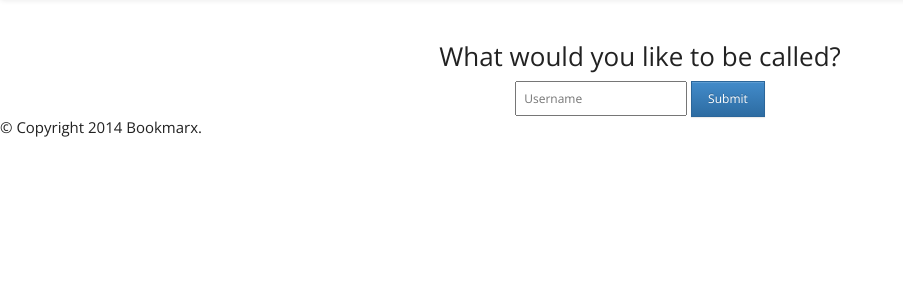
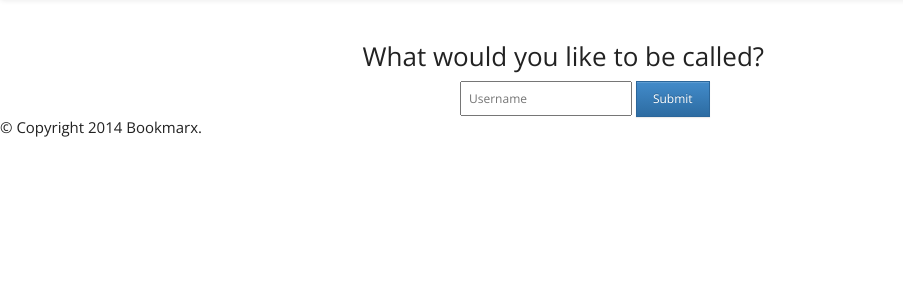
Before and after one commit to stuycs-softdev-fall-2013/proj3-7-bookmarx, a Flask app: page /register in a window 1280 px wide. Shown: the part 54-354 px from the top of the page, without its empty margins (0-903 px from the left). Run offline with Flask 2, Linux system fonts and the light colour scheme; a user stored in the database is signed in.

Commit message:
use a grid instead of <center> to center things

```diff
--- a/templates/register.html
+++ b/templates/register.html
@@ -1,11 +1,19 @@
 {% extends "base.html" %}
 {% block title %}Register{% endblock%}
 {% block content %}
-  <center>
+<div class="row">
+  <div class="col-md-3"></div>
+  <div class="col-md-6">
     <h3> What would you like to be called? </h3>
+  </div>
+</div>
+<div class="row">
+  <div class="col-md-4"></div>
+  <div class="col-md-4">
     <form method="POST">
       <input type="text" name="usern" placeholder="Username"/>
       <input type="submit" class="btn btn-primary btn-sm"/>
     </form>
-  </center>
+  </div>
+</div>
 {% endblock %}
```
